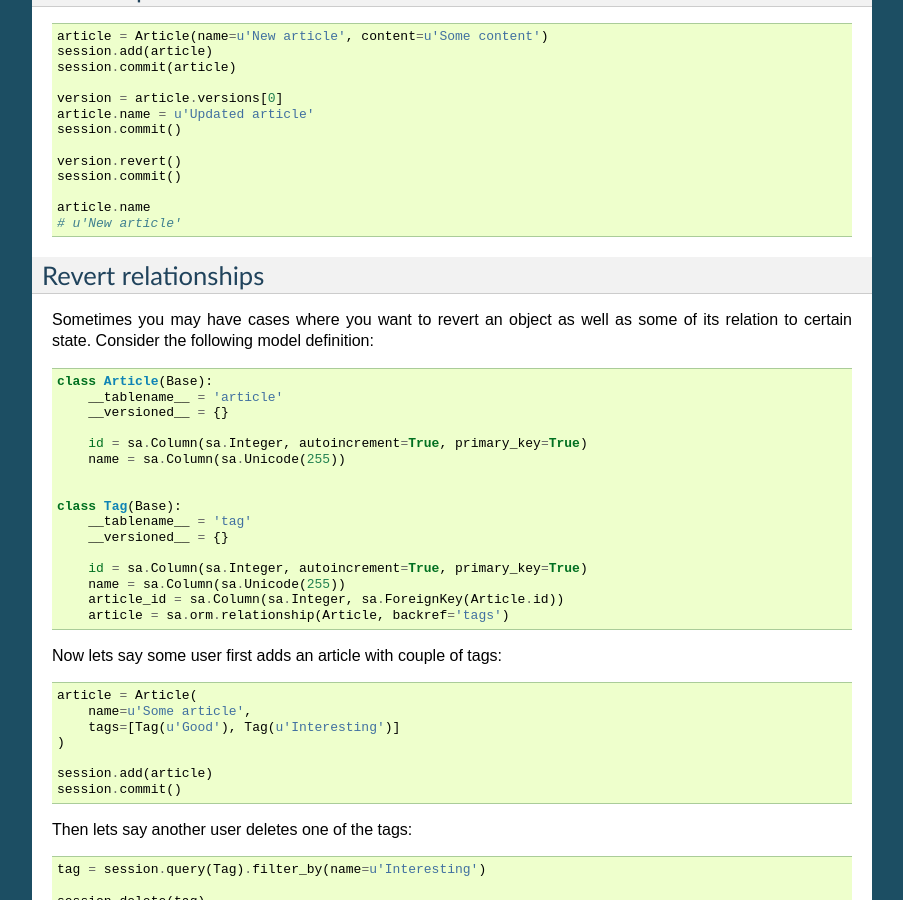
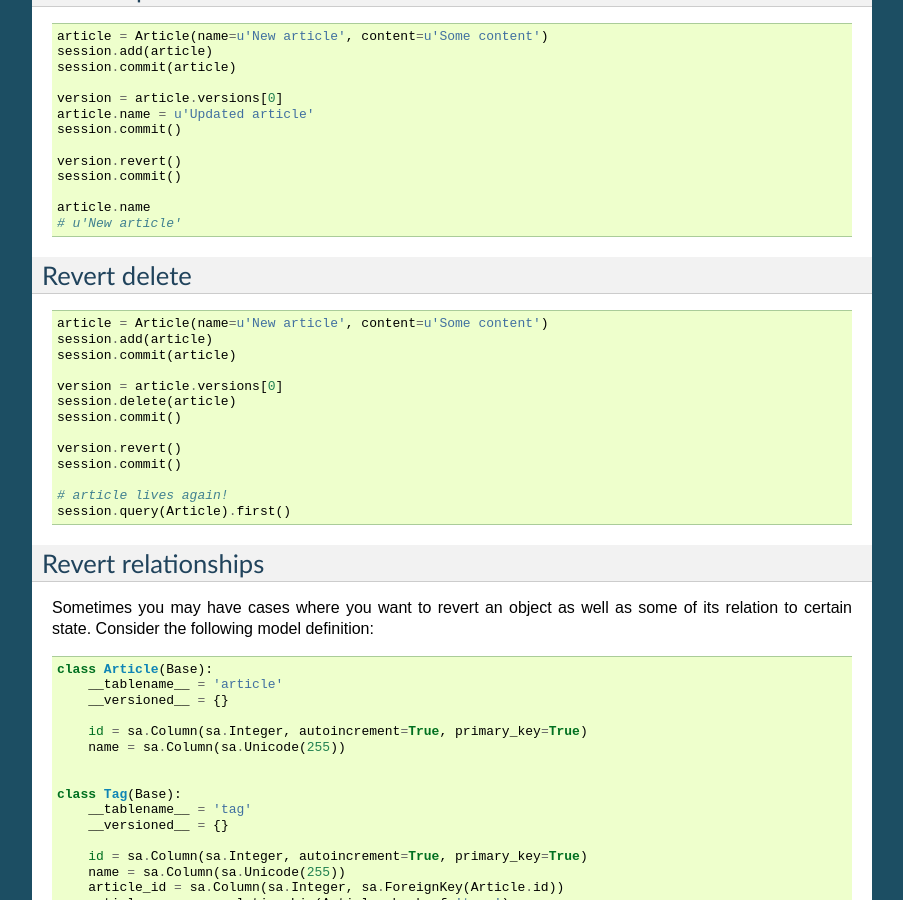
Before and after one commit to kvesteri/sqlalchemy-continuum, a Sphinx documentation site: the page built from docs/index.rst, in a window 1280 px wide and 900 px high, scrolled down 4012 px. Shown: the whole window, without its empty margins (198-1101 px from the left). Built offline with Sphinx 7.4.7, drawn with Linux system fonts in a browser that asks for light colours.

Commit message:
Docs for reverting delete

```diff
--- a/docs/index.rst
+++ b/docs/index.rst
@@ -282,6 +282,28 @@ Revert update
 
     article.name
     # u'New article'
+
+
+
+Revert delete
+-------------
+
+::
+
+    article = Article(name=u'New article', content=u'Some content')
+    session.add(article)
+    session.commit(article)
+
+    version = article.versions[0]
+    session.delete(article)
+    session.commit()
+
+    version.revert()
+    session.commit()
+
+    # article lives again!
+    session.query(Article).first()
+
 
 
 
```
